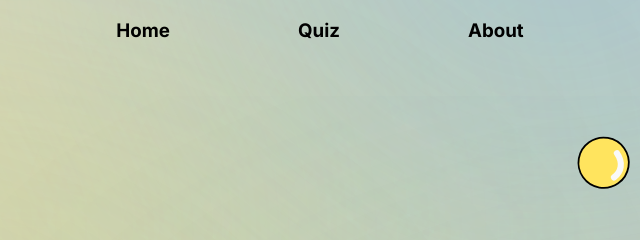
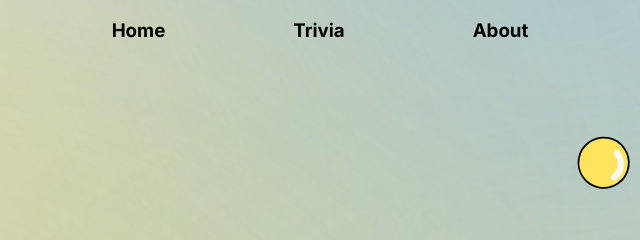
Before and after one commit to sierralaurent/SmartiePants, a plain HTML site: page index.html in a window 1280 px wide. Shown: the top 240 px of the page, 320-960 px from the left. Drawn offline with Linux system fonts and the light colour scheme.

Commit message:
fixed navbar links and added comments

```diff
--- a/home.css
+++ b/home.css
@@ -18,6 +18,7 @@ body {
     font-size: 16px;
 }
 
+/* navBar Styles */
 .navBarContainer {
     display: flex;
     gap: 8rem;
@@ -25,7 +26,7 @@ body {
     flex-wrap: wrap;
 }
 
-.navBarLinks{
+.navBarLinks {
     text-decoration: none;
     transition: 0.2s;
     cursor: pointer;
@@ -33,11 +34,17 @@ body {
     color: black;
 }
 
+.navBarLinks:hover {
+    transition: 0.2s;
+    transform: translateY(-5px)
+}
+
 .navBarLinks:active {
     transition: 0.2s;
     transform: translateY(5px)
 }
 
+/* bodyContent Styles */
 .bodyContent {
     display: flex;
     flex-direction: column;
--- a/index.html
+++ b/index.html
@@ -12,17 +12,23 @@
 <body>
     <!--NavBar-->
     <div class="navBarContainer">
-        <a class="navBarLinks" href="/index.html"><h3>Home</h3></a>
-        <h3>Quiz</h3>
-        <h3>About</h3>
+        <a class="navBarLinks" href="/index.html">
+            <h3>Home</h3>
+        </a>
+        <a class="navBarLinks" href="/trivia.html">
+            <h3>Trivia</h3>
+        </a>
+        <a class="navBarLinks" href="/about.html">
+            <h3>About</h3>
+        </a>
     </div>
 
     <!--Body Content-->
     <div class="bodyContent">
         <div>
-        <h1 class="title">SMARTIEPANTS <br /> TRIVIA</h1>
-        <h2 class="tagline">Expand your knowledge and quench <br /> your thirst for fun facts with our <br /> trivia
-            website.</h2>
+            <h1 class="title">SMARTIEPANTS <br /> TRIVIA</h1>
+            <h2 class="tagline">Expand your knowledge and quench <br /> your thirst for fun facts with our <br /> trivia
+                website.</h2>
         </div>
         <button class="startButton">Let's Start!</button>
     </div>
```
Also changed, not shown: about.html (added), trivia.html (added).
